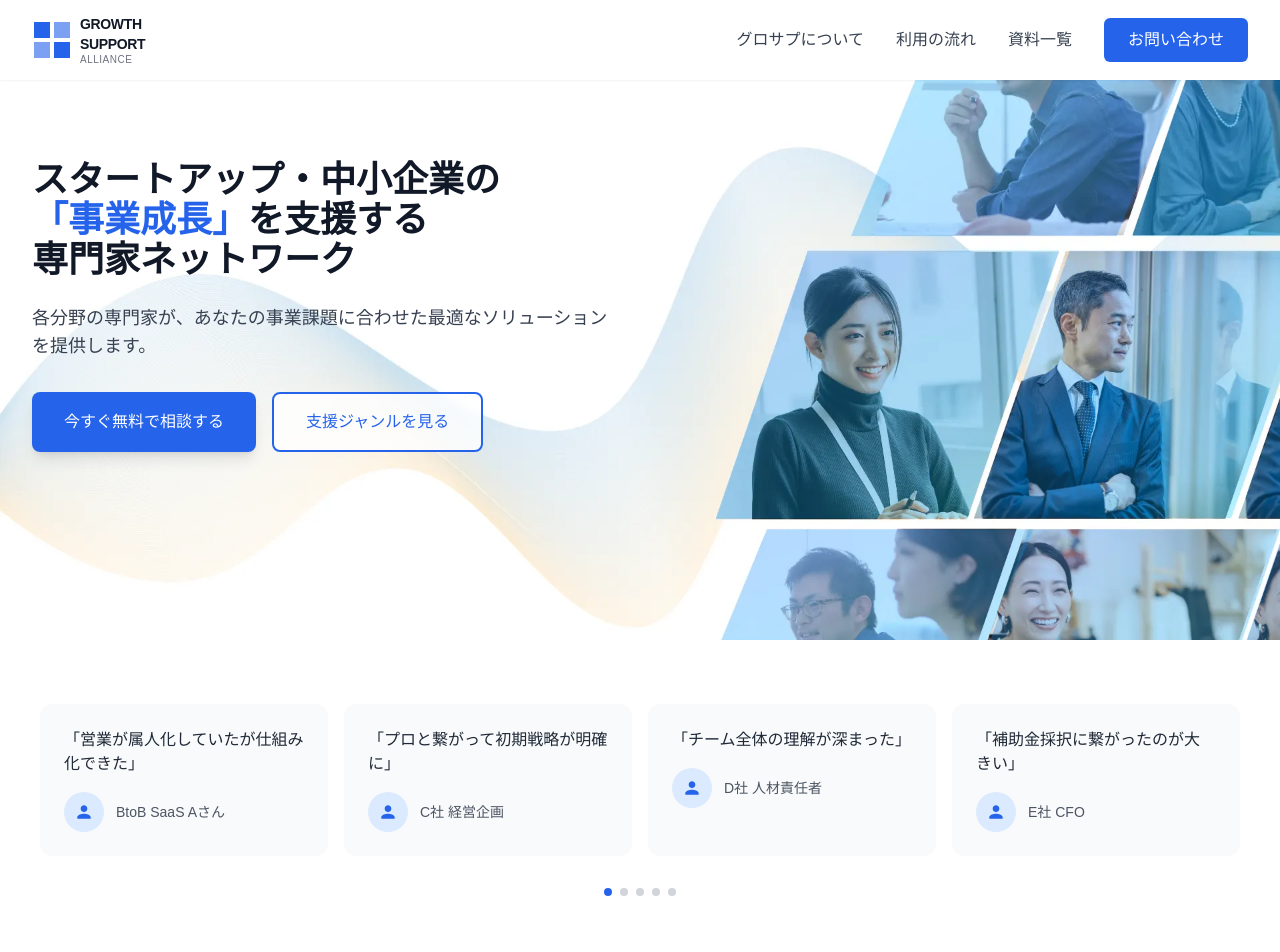
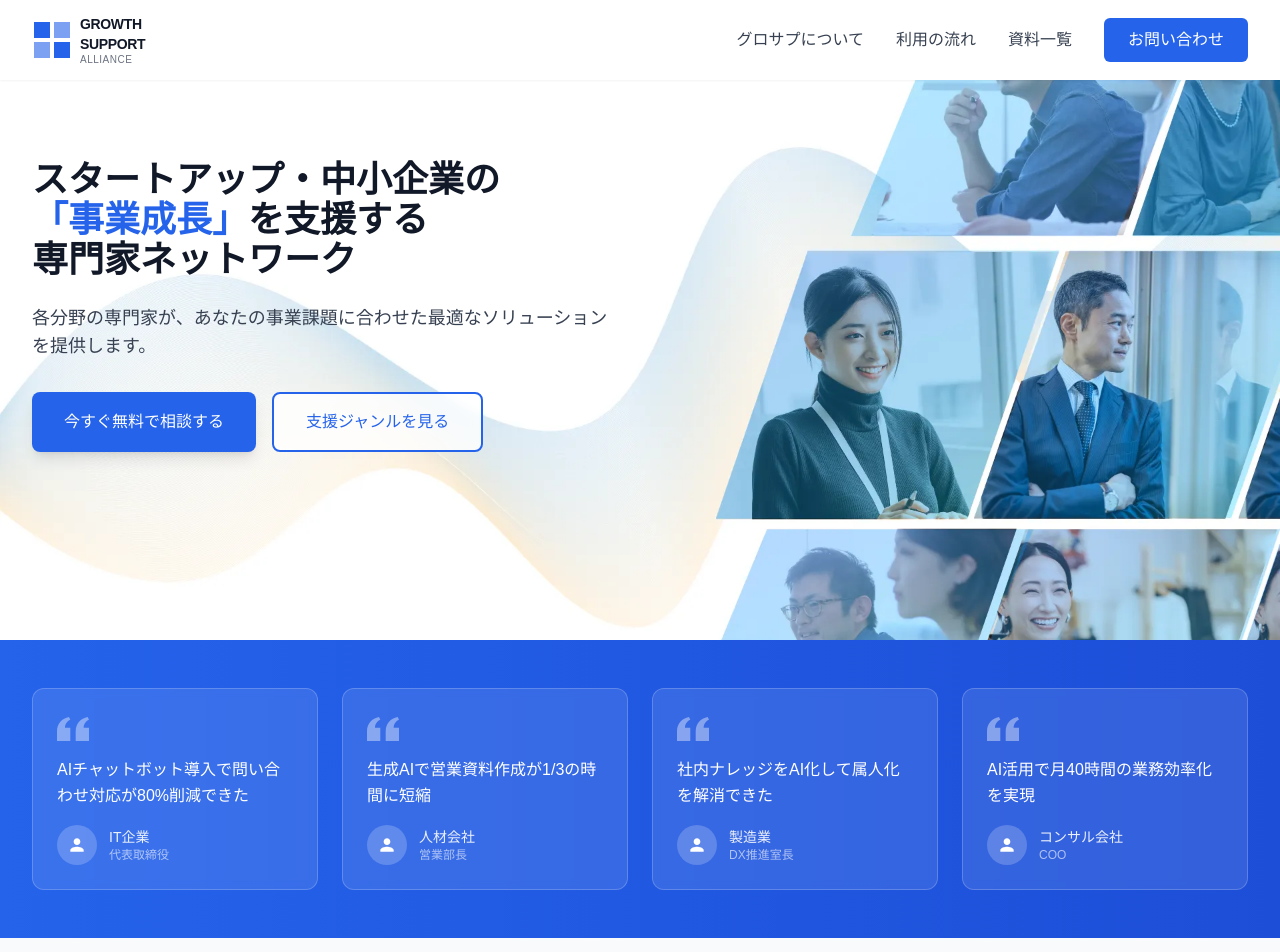
Before and after one commit to HayanoRyuki/g-sup.org, a Next.js app: page / in a window 1280 px wide. Shown: the top 952 px of the page. Built offline with nearby package versions, Linux system fonts and the light colour scheme.

Commit message:
Redesign testimonials with AI comments

```diff
--- a/src/components/sections/Testimonials.tsx
+++ b/src/components/sections/Testimonials.tsx
@@ -1,73 +1,51 @@
-"use client";
-
-import { useState } from "react";
-
 const testimonials = [
   {
-    quote: "営業が属人化していたが仕組み化できた",
-    company: "BtoB SaaS",
-    role: "Aさん",
+    quote: "AIチャットボット導入で問い合わせ対応が80%削減できた",
+    company: "IT企業",
+    role: "代表取締役",
   },
   {
-    quote: "プロと繋がって初期戦略が明確に",
-    company: "C社",
-    role: "経営企画",
+    quote: "生成AIで営業資料作成が1/3の時間に短縮",
+    company: "人材会社",
+    role: "営業部長",
   },
   {
-    quote: "チーム全体の理解が深まった",
-    company: "D社",
-    role: "人材責任者",
+    quote: "社内ナレッジをAI化して属人化を解消できた",
+    company: "製造業",
+    role: "DX推進室長",
   },
   {
-    quote: "補助金採択に繋がったのが大きい",
-    company: "E社",
-    role: "CFO",
-  },
-  {
-    quote: "Webマーケの知見が社内に蓄積された",
-    company: "F社",
-    role: "マーケ部長",
+    quote: "AI活用で月40時間の業務効率化を実現",
+    company: "コンサル会社",
+    role: "COO",
   },
 ];
 
 export default function Testimonials() {
-  const [currentIndex, setCurrentIndex] = useState(0);
-
-  const nextSlide = () => {
-    setCurrentIndex((prev) => (prev + 1) % testimonials.length);
-  };
-
-  const prevSlide = () => {
-    setCurrentIndex(
-      (prev) => (prev - 1 + testimonials.length) % testimonials.length
-    );
-  };
-
   return (
-    <section className="py-16 bg-white">
+    <section className="py-12 bg-gradient-to-r from-primary-600 to-primary-700">
       <div className="max-w-7xl mx-auto px-4 sm:px-6 lg:px-8">
-        <div className="relative">
-          {/* Testimonial Cards */}
-          <div className="overflow-hidden">
-            <div
-              className="flex transition-transform duration-500 ease-in-out"
-              style={{
-                transform: `translateX(-${currentIndex * (100 / 4)}%)`,
-              }}
-            >
+        <div className="grid md:grid-cols-2 lg:grid-cols-4 gap-6">
           {testimonials.map((testimonial, index) => (
             <div
               key={index}
-                  className="w-full sm:w-1/2 lg:w-1/4 flex-shrink-0 px-2"
+              className="bg-white/10 backdrop-blur-sm rounded-xl p-6 border border-white/20"
             >
-                  <div className="bg-gray-50 rounded-xl p-6 h-full">
-                    <p className="text-gray-800 font-medium mb-4">
-                      「{testimonial.quote}」
+              {/* Quote icon */}
+              <svg
+                className="w-8 h-8 text-white/40 mb-3"
+                fill="currentColor"
+                viewBox="0 0 24 24"
+              >
+                <path d="M14.017 21v-7.391c0-5.704 3.731-9.57 8.983-10.609l.995 2.151c-2.432.917-3.995 3.638-3.995 5.849h4v10h-9.983zm-14.017 0v-7.391c0-5.704 3.748-9.57 9-10.609l.996 2.151c-2.433.917-3.996 3.638-3.996 5.849h3.983v10h-9.983z" />
+              </svg>
+              <p className="text-white font-medium mb-4 leading-relaxed">
+                {testimonial.quote}
               </p>
               <div className="flex items-center gap-3">
-                      <div className="w-10 h-10 bg-primary-100 rounded-full flex items-center justify-center">
+                <div className="w-10 h-10 bg-white/20 rounded-full flex items-center justify-center">
                   <svg
-                          className="w-5 h-5 text-primary-600"
+                    className="w-5 h-5 text-white"
                     fill="currentColor"
                     viewBox="0 0 24 24"
                   >
@@ -75,32 +53,16 @@ export default function Testimonials() {
                   </svg>
                 </div>
                 <div>
-                        <p className="text-sm text-gray-600">
-                          {testimonial.company} {testimonial.role}
+                  <p className="text-white/90 text-sm font-medium">
+                    {testimonial.company}
                   </p>
-                      </div>
+                  <p className="text-white/60 text-xs">{testimonial.role}</p>
                 </div>
               </div>
             </div>
           ))}
         </div>
       </div>
-
-          {/* Navigation Dots */}
-          <div className="flex justify-center gap-2 mt-8">
-            {testimonials.map((_, index) => (
-              <button
-                key={index}
-                onClick={() => setCurrentIndex(index)}
-                className={`w-2 h-2 rounded-full transition-colors ${
-                  index === currentIndex ? "bg-primary-600" : "bg-gray-300"
-                }`}
-                aria-label={`スライド ${index + 1}`}
-              />
-            ))}
-          </div>
-        </div>
-      </div>
     </section>
   );
 }
```
Lines whose indentation alone changed are shown as unchanged.
